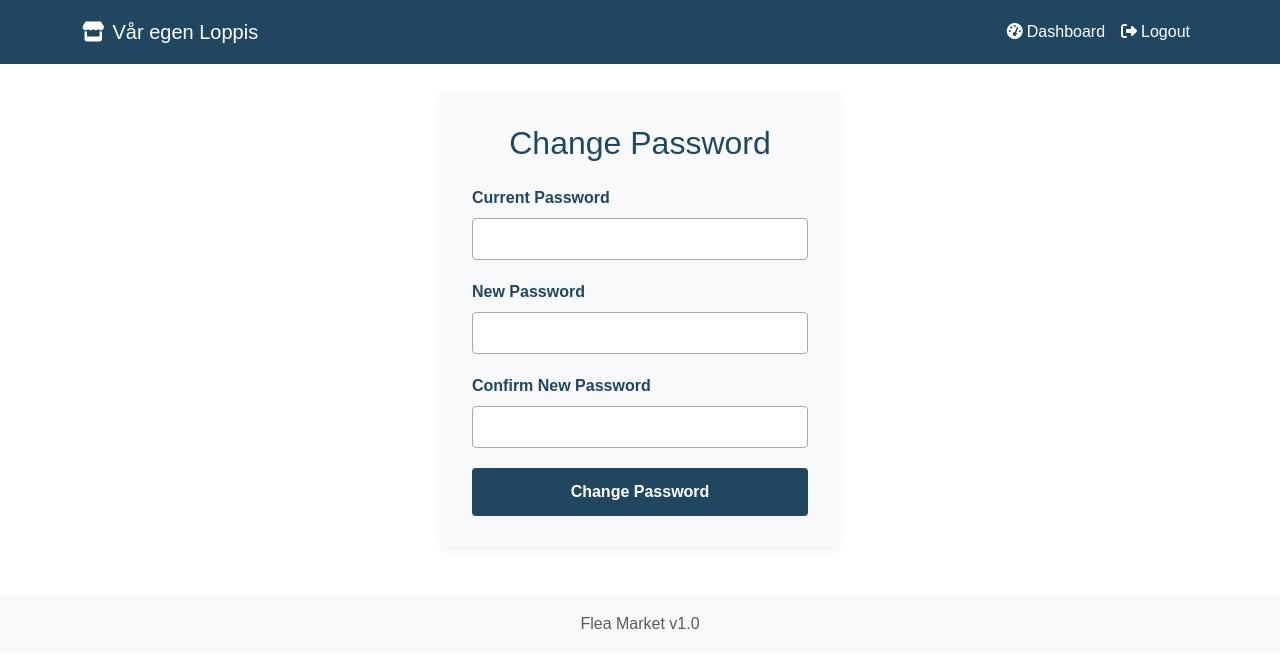
After one commit to smitius/flea-market, a Flask app: page /admin/change-password in a window 1280 px wide. The commit adds this page. Shown: the top 668 px of the page. Run offline with Flask 3, Linux system fonts and the light colour scheme; the visitor is signed in with stand-in values (Sample User, id 1).

Commit message:
version 1.0 with some needed changes

```diff
--- a/app/__init__.py
+++ b/app/__init__.py
@@ -1,27 +1,27 @@
 from flask import Flask
 from flask_sqlalchemy import SQLAlchemy
 from flask_login import LoginManager
+from dotenv import load_dotenv
 import os
-from dotenv import load_dotenv
-
-load_dotenv()
-site_name = os.getenv('SITE_NAME', 'Personal Flea Market')
-whatsapp_number = os.getenv('WHATSAPP_NUMBER', 'N/A')
-apartment_address = os.getenv('APARTMENT_ADDRESS', 'N/A')
+from config import Config
+from version import APP_NAME, APP_VERSION
 
 db = SQLAlchemy()
 login_manager = LoginManager()
 
 def create_app():
+    load_dotenv()  # <-- Ensure .env is loaded here
+
     app = Flask(__name__)
-    print("Flask app.root_path:", app.root_path)  # <-- Add this line
-    app.config['SECRET_KEY'] = os.environ.get('SECRET_KEY', 'dev-secret-key')
-    app.config['SQLALCHEMY_DATABASE_URI'] = 'sqlite:////app/instance/flea_market.db'
+    app.config.from_object(Config)
     app.config['UPLOAD_FOLDER'] = os.path.join(app.root_path, 'static/uploads')
-    app.config['MAX_CONTENT_LENGTH'] = 16 * 1024 * 1024  # 16MB max file size
+
+    # Set these in app.config so they're available everywhere
     app.config['SITE_NAME'] = os.getenv('SITE_NAME', 'Personal Flea Market')
-    app.config['WHATSAPP_NUMBER'] = os.getenv('WHATSAPP_NUMBER', '')
-    app.config['APARTMENT_ADDRESS'] = os.getenv('APARTMENT_ADDRESS', '')
+    app.config['WHATSAPP_NUMBER'] = os.getenv('WHATSAPP_NUMBER', 'N/A')
+    app.config['APARTMENT_ADDRESS'] = os.getenv('APARTMENT_ADDRESS', 'N/A')
+    app.config['APP_NAME'] = APP_NAME
+    app.config['APP_VERSION'] = APP_VERSION
 
     db.init_app(app)
     login_manager.init_app(app)
@@ -35,7 +35,11 @@ def create_app():
     app.register_blueprint(auth, url_prefix='/auth')
     app.register_blueprint(admin, url_prefix='/admin')
 
-    with app.app_context():
-        db.create_all()
+    @app.context_processor
+    def inject_app_info():
+        return dict(
+            app_name=app.config['APP_NAME'],
+            app_version=app.config['APP_VERSION']
+        )
 
     return app
--- a/app/models.py
+++ b/app/models.py
@@ -29,6 +29,6 @@ class Item(db.Model):
 
 class ItemImage(db.Model):
     id = db.Column(db.Integer, primary_key=True)
+    filename = db.Column(db.String(128), nullable=False)
     item_id = db.Column(db.Integer, db.ForeignKey('item.id'), nullable=False)
-    filename = db.Column(db.String(100), nullable=False)
     is_primary = db.Column(db.Boolean, default=False)
--- a/app/routes/admin.py
+++ b/app/routes/admin.py
@@ -1,7 +1,8 @@
 import os
 from flask import Blueprint, render_template, redirect, url_for, request, flash, current_app, jsonify
-from flask_login import login_required
+from flask_login import login_required, current_user
 from werkzeug.utils import secure_filename
+from werkzeug.security import check_password_hash
 from PIL import Image, ImageOps
 from app import db
 from app.models import Item, ItemImage
@@ -58,8 +59,43 @@ def edit_item(item_id):
         item.price = request.form.get('price', type=float)
         item.is_sold = bool(request.form.get('is_sold'))
 
+        # Handle image deletions
+        images_to_delete = request.form.getlist('delete_images')
+        for img_id in images_to_delete:
+            img = ItemImage.query.get(int(img_id))
+            if img and img in item.images:
+                # Delete the file from the uploads folder
+                image_path = os.path.join(current_app.root_path, 'static', 'uploads', img.filename)
+                # Only delete if not a protected static image
+                if img.filename not in ['noimage.jpeg', 'demo.jpg']:
+                    try:
+                        if os.path.exists(image_path):
+                            os.remove(image_path)
+                    except Exception as e:
+                        print(f"Error deleting file {img.filename}: {e}")
+                else:
+                    print(f"Skipped deleting protected image: {img.filename}")
+                db.session.delete(img)
         db.session.commit()
-        flash('Item updated successfully')
+
+        # Handle new uploads
+        files = request.files.getlist('images')
+        for file in files:
+            if file and allowed_file(file.filename):
+                filename = secure_filename(file.filename)
+                file.save(os.path.join(current_app.root_path, 'static/uploads', filename))
+                new_img = ItemImage(filename=filename, item_id=item.id)
+                db.session.add(new_img)
+        db.session.commit()
+
+        # Handle primary image selection
+        primary_image_id = request.form.get('primary_image')
+        if primary_image_id:
+            for img in item.images:
+                img.is_primary = (str(img.id) == primary_image_id)
+            db.session.commit()
+
+        flash('Item updated successfully.', 'success')
         return redirect(url_for('admin.dashboard'))
 
     return render_template('admin/item_form.html', item=item)
@@ -110,3 +146,25 @@ def upload_file():
         return jsonify({'filename': filename}), 200
 
     return jsonify({'error': 'File type not allowed'}), 400
+
+@admin.route('/change-password', methods=['GET', 'POST'])
+@login_required
+def change_password():
+    if request.method == 'POST':
+        current_password = request.form.get('current_password')
+        new_password = request.form.get('new_password')
+        confirm_password = request.form.get('confirm_password')
+
+        if not current_user.check_password(current_password):
+            flash('Current password is incorrect.', 'danger')
+        elif new_password != confirm_password:
+            flash('New passwords do not match.', 'danger')
+        elif len(new_password) < 6:
+            flash('New password must be at least 6 characters.', 'danger')
+        else:
+            current_user.set_password(new_password)
+            db.session.commit()
+            flash('Password changed successfully.', 'success')
+            return redirect(url_for('admin.dashboard'))
+
+    return render_template('admin/change_password.html')
--- a/app/static/css/style.css
+++ b/app/static/css/style.css
@@ -79,3 +79,74 @@ body {
   font-size: 1.25rem; /* Adjust size as needed */
   color: #20475f; /* Optional: a nice accent color */
 }
+
+/* Change Password Form Styles */
+.change-password-form {
+  max-width: 400px;
+  margin: 2rem auto;
+  padding: 2rem;
+  background: #f8f9fa;
+  border-radius: 8px;
+  box-shadow: 0 2px 8px rgba(32, 71, 95, 0.08);
+}
+
+.change-password-form h2 {
+  margin-bottom: 1.5rem;
+  text-align: center;
+  color: #20475f;
+}
+
+.change-password-form label {
+  display: block;
+  margin-bottom: 0.5rem;
+  color: #20475f;
+  font-weight: bold;
+}
+
+.change-password-form input[type="password"] {
+  width: 100%;
+  padding: 0.5rem;
+  margin-bottom: 1.25rem;
+  border: 1px solid #a7a9a9;
+  border-radius: 4px;
+  font-size: 1rem;
+}
+
+.change-password-form button[type="submit"] {
+  width: 100%;
+  padding: 0.75rem;
+  background: #20475f;
+  color: #fff;
+  border: none;
+  border-radius: 4px;
+  font-size: 1rem;
+  font-weight: bold;
+  transition: background 0.2s;
+}
+
+.change-password-form button[type="submit"]:hover {
+  background: var(--color-red-400);
+}
+
+.change-password-form ul {
+  margin-top: 1rem;
+  padding-left: 1.2rem;
+  color: var(--color-red-400);
+}
+
+.card .nav-link {
+  color: #20475f !important; /* or any dark color you prefer */
+}
+
+.card .nav-link:hover {
+  color: var(--color-red-400) !important;
+}
+
+.footer {
+  position: relative;
+  bottom: 0;
+  width: 100%;
+  background: #f8f9fa;
+  color: #20475f;
+  font-size: 1rem;
+}
--- /dev/null
+++ b/app/templates/admin/change_password.html
@@ -0,0 +1,29 @@
+{% extends "base.html" %}
+{% block title %}Change Password{% endblock %}
+{% block content %}
+<form method="post" class="change-password-form">
+    <h2>Change Password</h2>
+    <div>
+        <label>Current Password</label>
+        <input type="password" name="current_password" required>
+    </div>
+    <div>
+        <label>New Password</label>
+        <input type="password" name="new_password" required minlength="6">
+    </div>
+    <div>
+        <label>Confirm New Password</label>
+        <input type="password" name="confirm_password" required minlength="6">
+    </div>
+    <button type="submit">Change Password</button>
+    {% with messages = get_flashed_messages(with_categories=true) %}
+      {% if messages %}
+        <ul>
+          {% for category, message in messages %}
+            <li class="{{ category }}">{{ message }}</li>
+          {% endfor %}
+        </ul>
+      {% endif %}
+    {% endwith %}
+</form>
+{% endblock %}
--- a/app/templates/base.html
+++ b/app/templates/base.html
@@ -45,6 +45,12 @@
     <div class="container">{% block content %}{% endblock %}</div>
   </main>
 
+  <footer class="footer mt-5 py-3 bg-light text-center">
+    <div class="container">
+      <span class="text-muted">{{ app_name }} v{{ app_version }}</span>
+    </div>
+  </footer>
+
   <script
     src="https://cdn.jsdelivr.net/npm/bootstrap@5.3.0/dist/js/bootstrap.bundle.min.js"
   ></script>
--- /dev/null
+++ b/version.py
@@ -0,0 +1,2 @@
+APP_NAME = "Flea Market"
+APP_VERSION = "1.0"
```
Also changed, not shown: app/templates/admin/dashboard.html (+19 -0 lines), app/templates/admin/item_form.html (+32 -4 lines), app/templates/index.html (+19 -11 lines), config.py (+6 -1 lines), debug.py (added, +22 -0 lines), init_db.py (+60 -12 lines), README.md, app/static/demo.jpg (added), app/static/noimage.jpeg (added), 3 other files.
